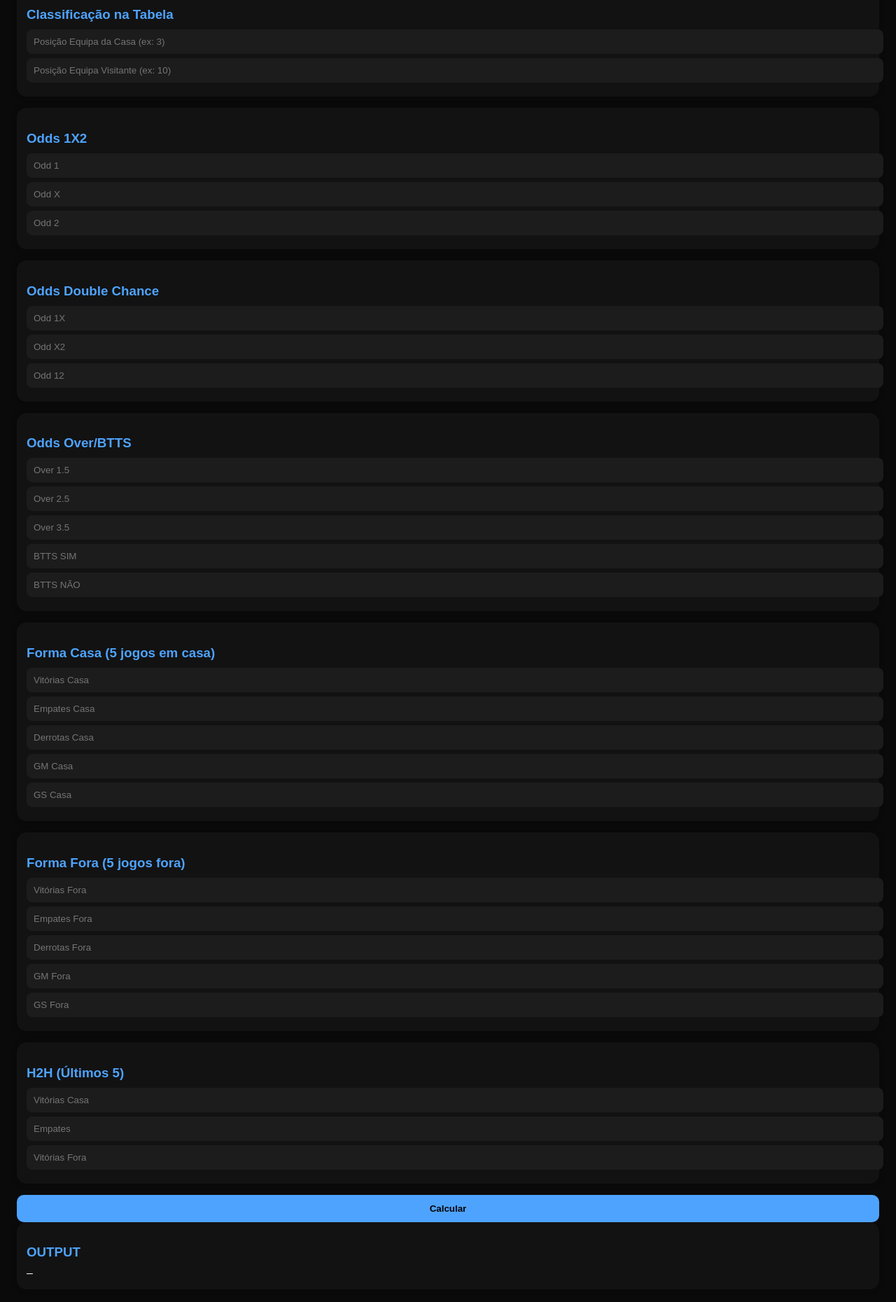
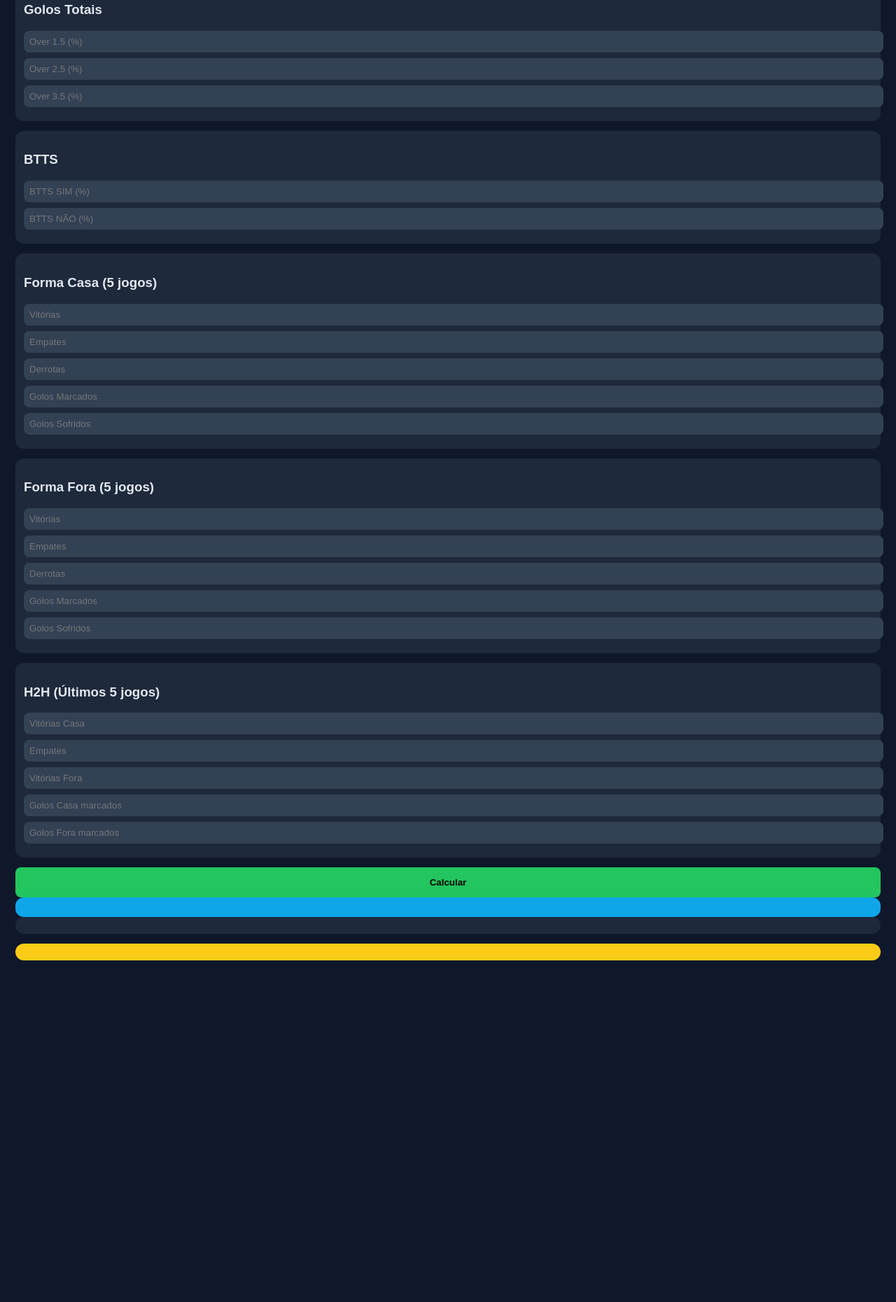
Before and after one commit to fernanadovicente-png/prognosticos_FINAL_COMPLETA, a plain HTML site: page index.html in a window 1280 px wide. Shown: the part 332-2192 px from the top of the page at 70% size. After the commit the page ends 1726 px from the top, so only its background shows below. Drawn offline with Linux system fonts and the light colour scheme.

Commit message:
Add files via upload

```diff
--- a/index.html
+++ b/index.html
@@ -1,152 +1,167 @@
 <!DOCTYPE html>
-<html>
+<html lang="pt">
 <head>
-<meta charset='UTF-8'>
-<meta name='viewport' content='width=device-width,initial-scale=1'>
-<title>SmartBet EdgePro v1.9</title>
+<meta charset="UTF-8">
+<meta name="viewport" content="width=device-width, initial-scale=1.0">
+<title>SmartBet Edge Pro v3.3 — Modelo Moderado FIX</title>
+
 <style>
-body{background:#0a0a0a;color:#eee;font-family:Arial;padding:16px;}
-.card{background:#121212;padding:14px;border-radius:14px;margin-bottom:16px;box-shadow:0 0 8px #0005;}
-h3{color:#4ea3ff;margin-bottom:10px;}
-input{width:100%;padding:10px;margin-bottom:6px;background:#1c1c1c;border:none;border-radius:8px;color:#fff;}
-button{width:100%;padding:12px;background:#4ea3ff;border:none;border-radius:10px;color:#000;font-weight:bold;}
+body{background:#0f172a;color:#e2e8f0;font-family:Arial;padding:14px;}
+.card{background:#1e293b;padding:12px;border-radius:12px;margin-bottom:14px;}
+input{width:100%;padding:8px;margin-bottom:8px;border:none;border-radius:8px;background:#334155;color:white;}
+button{width:100%;padding:14px;border:none;border-radius:8px;background:#22c55e;color:black;font-weight:bold;}
+.resultado{background:#0ea5e9;color:black;font-weight:bold;padding:14px;border-radius:12px;}
+.alert{background:#facc15;color:black;padding:12px;border-radius:12px;}
 </style>
 </head>
+
 <body>
 
-<h2>SmartBet EdgePro v1.9 Ultra Premium</h2>
+<h2>SmartBet Edge Pro v3.3 — Modelo % Moderado (FIX)</h2>
 
-<div class='card'>
-<h3>Probabilidades FT</h3>
-<input id='p1' placeholder='Casa %'>
-<input id='px' placeholder='Empate %'>
-<input id='p2' placeholder='Fora %'>
+<div class="card">
+<h3>Probabilidades 1X2</h3>
+<input id="pCasa" placeholder="Casa (%)">
+<input id="pEmpate" placeholder="Empate (%)">
+<input id="pFora" placeholder="Fora (%)">
 </div>
 
-<div class='card'>
-<h3>Classificação na Tabela</h3>
-<input id='rankHome' placeholder='Posição Equipa da Casa (ex: 3)'>
-<input id='rankAway' placeholder='Posição Equipa Visitante (ex: 10)'>
+<div class="card">
+<h3>Golos Totais</h3>
+<input id="over15" placeholder="Over 1.5 (%)">
+<input id="over25" placeholder="Over 2.5 (%)">
+<input id="over35" placeholder="Over 3.5 (%)">
 </div>
 
-<div class='card'>
-<h3>Odds 1X2</h3>
-<input id='o1' placeholder='Odd 1'>
-<input id='ox' placeholder='Odd X'>
-<input id='o2' placeholder='Odd 2'>
+<div class="card">
+<h3>BTTS</h3>
+<input id="bttsSim" placeholder="BTTS SIM (%)">
+<input id="bttsNao" placeholder="BTTS NÃO (%)">
 </div>
 
-<div class='card'>
-<h3>Odds Double Chance</h3>
-<input id='o1x' placeholder='Odd 1X'>
-<input id='ox2' placeholder='Odd X2'>
-<input id='o12' placeholder='Odd 12'>
+<div class="card">
+<h3>Forma Casa (5 jogos)</h3>
+<input id="fcV" placeholder="Vitórias">
+<input id="fcE" placeholder="Empates">
+<input id="fcD" placeholder="Derrotas">
+<input id="fcGM" placeholder="Golos Marcados">
+<input id="fcGS" placeholder="Golos Sofridos">
 </div>
 
-<div class='card'>
-<h3>Odds Over/BTTS</h3>
-<input id='o15' placeholder='Over 1.5'>
-<input id='o25' placeholder='Over 2.5'>
-<input id='o35' placeholder='Over 3.5'>
-<input id='obtts' placeholder='BTTS SIM'>
-<input id='obttsn' placeholder='BTTS NÃO'>
+<div class="card">
+<h3>Forma Fora (5 jogos)</h3>
+<input id="ffV" placeholder="Vitórias">
+<input id="ffE" placeholder="Empates">
+<input id="ffD" placeholder="Derrotas">
+<input id="ffGM" placeholder="Golos Marcados">
+<input id="ffGS" placeholder="Golos Sofridos">
 </div>
 
-<div class='card'>
-<h3>Forma Casa (5 jogos em casa)</h3>
-<input id='fcV' placeholder='Vitórias Casa'>
-<input id='fcE' placeholder='Empates Casa'>
-<input id='fcD' placeholder='Derrotas Casa'>
-<input id='fcGM' placeholder='GM Casa'>
-<input id='fcGS' placeholder='GS Casa'>
+<div class="card">
+<h3>H2H (Últimos 5 jogos)</h3>
+<input id="h2hC" placeholder="Vitórias Casa">
+<input id="h2hE" placeholder="Empates">
+<input id="h2hF" placeholder="Vitórias Fora">
+<input id="h2hGMC" placeholder="Golos Casa marcados">
+<input id="h2hGMF" placeholder="Golos Fora marcados">
 </div>
 
-<div class='card'>
-<h3>Forma Fora (5 jogos fora)</h3>
-<input id='ffV' placeholder='Vitórias Fora'>
-<input id='ffE' placeholder='Empates Fora'>
-<input id='ffD' placeholder='Derrotas Fora'>
-<input id='ffGM' placeholder='GM Fora'>
-<input id='ffGS' placeholder='GS Fora'>
-</div>
+<button onclick="calcular()">Calcular</button>
 
-<div class='card'>
-<h3>H2H (Últimos 5)</h3>
-<input id='hhome' placeholder='Vitórias Casa'>
-<input id='hdraw' placeholder='Empates'>
-<input id='haway' placeholder='Vitórias Fora'>
-</div>
-
-<button onclick='calc()'>Calcular</button>
-
-<div class='card'><h3>OUTPUT</h3><div id='out'>–</div></div>
+<div id="resultado" class="resultado"></div>
+<div id="mercados" class="card"></div>
+<div id="alertas" class="alert"></div>
 
 <script>
-function gv(id){return parseFloat(document.getElementById(id).value||0);}
-function EV(p,odd){p=p/100;return p*(odd-1)-(1-p);}
+function n(v){return parseFloat(v)||0;}
 
-function calc(){
- let p1=gv('p1'), px=gv('px'), p2=gv('p2');
- let o1=gv('o1'), ox=gv('ox'), o2=gv('o2');
- let o1x=gv('o1x'), ox2=gv('ox2'), o12=gv('o12');
- let o15=gv('o15'), o25=gv('o25'), o35=gv('o35');
- let obtts=gv('obtts'), obttsn=gv('obttsn');
+function limitar(v){
+    if(v<0) return 0;
+    if(v>3) return 3;
+    return Math.round(v);
+}
 
- let fcV=gv('fcV'), fcE=gv('fcE'), fcD=gv('fcD'), fcGM=gv('fcGM'), fcGS=gv('fcGS');
- let ffV=gv('ffV'), ffE=gv('ffE'), ffD=gv('ffD'), ffGM=gv('ffGM'), ffGS=gv('ffGS');
+function calcular(){
 
- let rankHome = gv('rankHome');
- let rankAway = gv('rankAway');
+let p1=n(document.getElementById("pCasa").value);
+let px=n(document.getElementById("pEmpate").value);
+let p2=n(document.getElementById("pFora").value);
 
- let h=gv('hhome')*3 + gv('hdraw') - gv('haway');
+let over25=n(document.getElementById("over25").value);
+let btts=n(document.getElementById("bttsSim").value);
 
- let ev1=EV(p1,o1), evx=EV(px,ox), ev2=EV(p2,o2);
- let ev1X=EV(p1+px,o1x), evX2=EV(px+p2,ox2), ev12=EV(p1+p2,o12);
- let evO25=EV((fcGM/5 + ffGM/5), o25);
- let evBTTS=EV(((fcGM+ffGM)/10), obtts);
+let fcV=n(document.getElementById("fcV").value);
+let fcE=n(document.getElementById("fcE").value);
+let fcD=n(document.getElementById("fcD").value);
+let fcGM=n(document.getElementById("fcGM").value);
+let fcGS=n(document.getElementById("fcGS").value);
 
- let formHome = fcV*3 + fcE - fcD;
- let formAway = ffV*3 + ffE - ffD;
+let ffV=n(document.getElementById("ffV").value);
+let ffE=n(document.getElementById("ffE").value);
+let ffD=n(document.getElementById("ffD").value);
+let ffGM=n(document.getElementById("ffGM").value);
+let ffGS=n(document.getElementById("ffGS").value);
 
- let attHome = fcGM/5;
- let defHome = fcGS/5;
- let attAway = ffGM/5;
- let defAway = ffGS/5;
+let hC=n(document.getElementById("h2hC").value);
+let hF=n(document.getElementById("h2hF").value);
 
- let rankPowerHome = (20 - rankHome)/20;
- let rankPowerAway = (20 - rankAway)/20;
- let rankInfluence = (rankPowerHome - rankPowerAway) * 30;
+let formaC = fcV*3 + fcE;
+let formaF = ffV*3 + ffE;
 
- let hybrid = (formHome - formAway) + (attHome - defAway) + h + (p1 - p2) + rankInfluence;
+// Modelo moderado
+let ataqueCasa = (p1/25 + formaC/12 + fcGM/10 - fcGS/20 + hC/8 + over25/40 + btts/60) / 4;
+let ataqueFora = (p2/25 + formaF/12 + ffGM/10 - ffGS/20 + hF/8 + over25/40 + btts/60) / 4;
 
- let gh = Math.max(0, attHome - defAway/2 + hybrid/300);
- let ga = Math.max(0, attAway - defHome/2 - hybrid/300);
+let gCasa = limitar(ataqueCasa * 1.7);
+let gFora = limitar(ataqueFora * 1.7);
 
- function sim(gh,ga){
-  let scores={};
-  for(let i=0;i<1000;i++){
-    let H=Math.max(0,Math.round(gh+(Math.random()-0.5)));
-    let A=Math.max(0,Math.round(ga+(Math.random()-0.5)));
-    let k=H+"-"+A; scores[k]=(scores[k]||0)+1;
-  }
-  return Object.entries(scores).sort((a,b)=>b[1]-a[1]).slice(0,3);
- }
+let resultado = gCasa+" - "+gFora;
 
- let res=sim(gh,ga);
+let vencedor="Equilibrado";
+if(p1>p2 && p1>px) vencedor="Casa";
+if(p2>p1 && p2>px) vencedor="Fora";
+if(px>p1 && px>p2) vencedor="Empate";
 
- let out="<b>EV 1:</b>"+ev1.toFixed(3)+"<br>";
- out+="<b>EV X:</b>"+evx.toFixed(3)+"<br>";
- out+="<b>EV 2:</b>"+ev2.toFixed(3)+"<br><br>";
- out+="<b>EV 1X:</b>"+ev1X.toFixed(3)+"<br>";
- out+="<b>EV X2:</b>"+evX2.toFixed(3)+"<br>";
- out+="<b>EV 12:</b>"+ev12.toFixed(3)+"<br><br>";
- out+="<b>EV Over2.5:</b>"+evO25.toFixed(3)+"<br>";
- out+="<b>EV BTTS:</b>"+evBTTS.toFixed(3)+"<br><br>";
+let dc1x = p1+px;
+let dcX2 = px+p2;
+let dc12 = p1+p2;
 
- out+="<h3>🔮 Resultado Provável (%)</h3>";
- res.forEach(r=> out+=r[0]+" ("+(r[1]/10).toFixed(1)+"%)<br>");
+let top1=resultado;
+let top2=(limitar(gCasa)+" - "+limitar(gFora-1));
+let top3=(limitar(gCasa-1)+" - "+limitar(gFora));
 
- document.getElementById('out').innerHTML=out;
+let tendencias="";
+tendencias += (over25>=50 ? "Over 2.5 provável<br>" : "Under 2.5 provável<br>");
+tendencias += (btts>=50 ? "BTTS SIM provável<br>" : "BTTS NÃO provável<br>");
+
+let danger="Sem alertas — cenário coerente.";
+if(vencedor==="Fora" && formaC>formaF) danger="⚠️ Casa tem melhor forma, mas modelo favorece Fora.";
+if(vencedor==="Casa" && formaF>formaC) danger="⚠️ Fora tem melhor forma, mas modelo favorece Casa.";
+if(Math.abs(p1-p2)<5) danger="⚠️ Jogo muito equilibrado — risco alto.";
+
+document.getElementById("resultado").innerHTML =
+"<h3>Resultado Provável</h3><b>"+resultado+
+"</b><br><small>Vencedor provável: "+vencedor+"</small>";
+
+document.getElementById("mercados").innerHTML = `
+<h3>Mercados Compactos</h3>
+1X: ${dc1x}%<br>
+X2: ${dcX2}%<br>
+12: ${dc12}%<br><br>
+
+<b>Top 3 Resultados:</b><br>
+1) ${top1}<br>
+2) ${top2}<br>
+3) ${top3}<br><br>
+
+<b>Tendências:</b><br>${tendencias}
+
+<b>Golos Prováveis:</b><br>
+Casa: ${gCasa}<br>
+Fora: ${gFora}<br>
+`;
+
+document.getElementById("alertas").innerHTML = danger;
 }
 </script>
 
```
